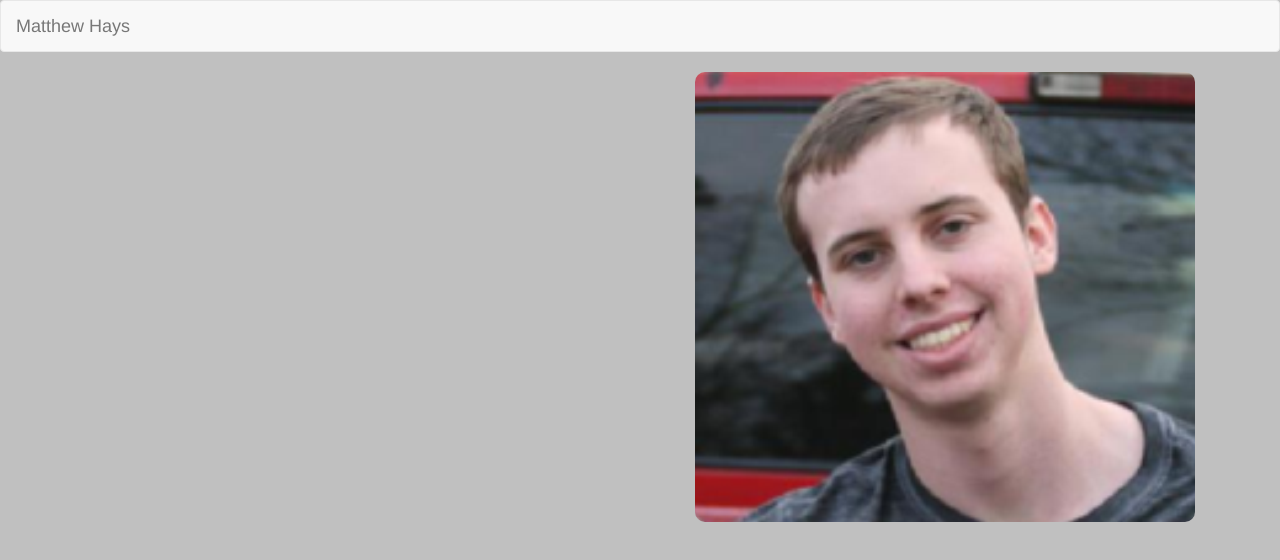
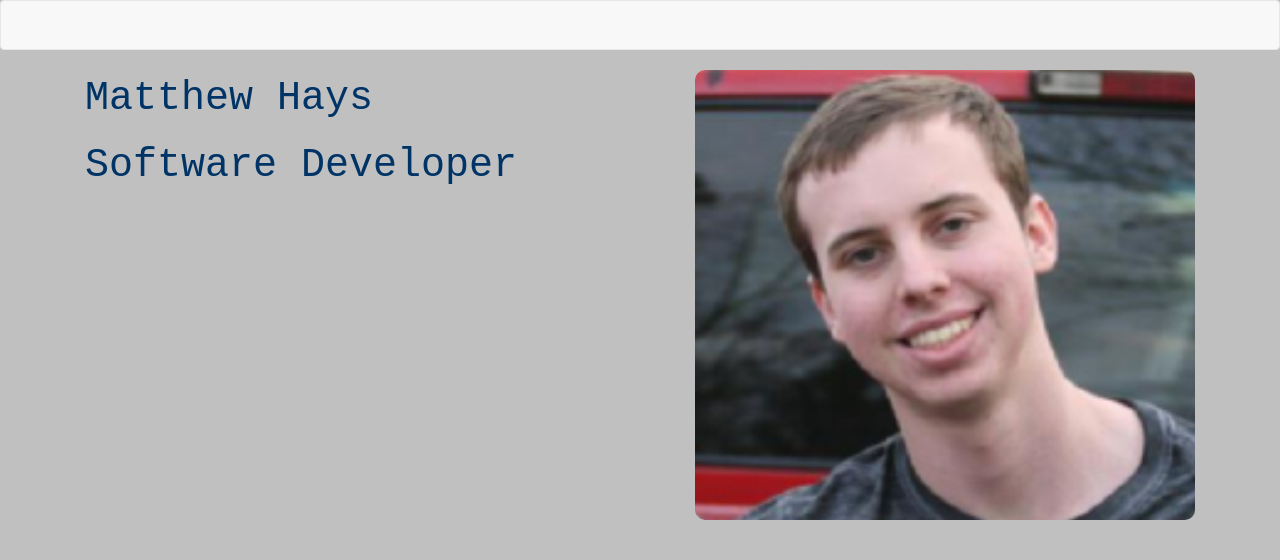
Before and after one commit to mdhays/mdhays.github.io, a plain HTML site: page index.html in a window 1280 px wide. Drawn offline with nearby package versions, Linux system fonts and the light colour scheme.

Commit message:
Beginning working on the home page.

```diff
--- a/css/style.css
+++ b/css/style.css
@@ -9,3 +9,9 @@ body {
   float: right;
   border-radius: 10px;
 }
+
+#bio {
+  font-family: "Courier New", Courier, monospace;
+  font-size: 40px;
+  color: #003366;
+}
--- a/index.html
+++ b/index.html
@@ -18,14 +18,14 @@
           <span class="icon-bar"></span>
           <span class="icon-bar"></span>
         </button>
-        <a class="navbar-brand" href="#">Matthew Hays</a>
       </div>
   </div>
 </nav>
 
 <div class="container">
-  <div class="col-md-6">
-
+  <div class="col-md-6" id="bio">
+    <p> Matthew Hays </p>
+    <p> Software Developer </p>
   </div>
 
   <div class="col-md-6">
```
